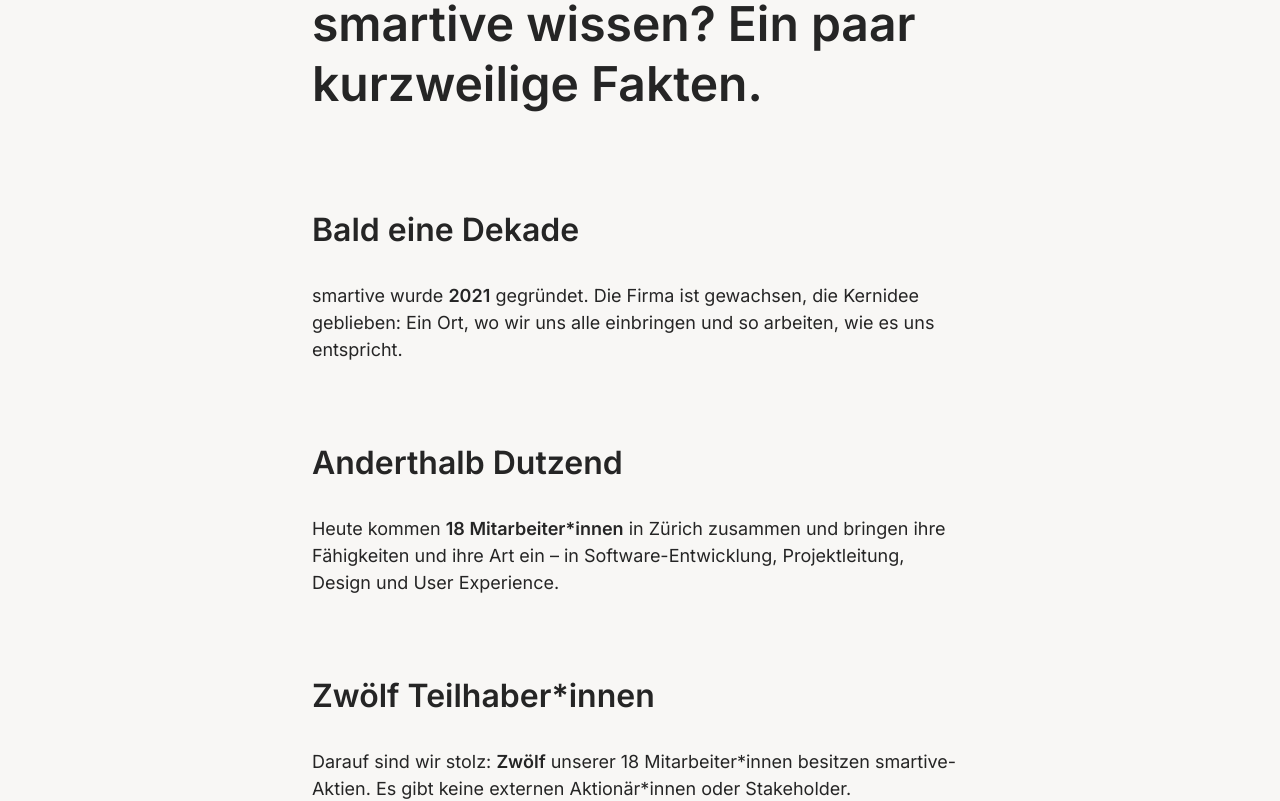
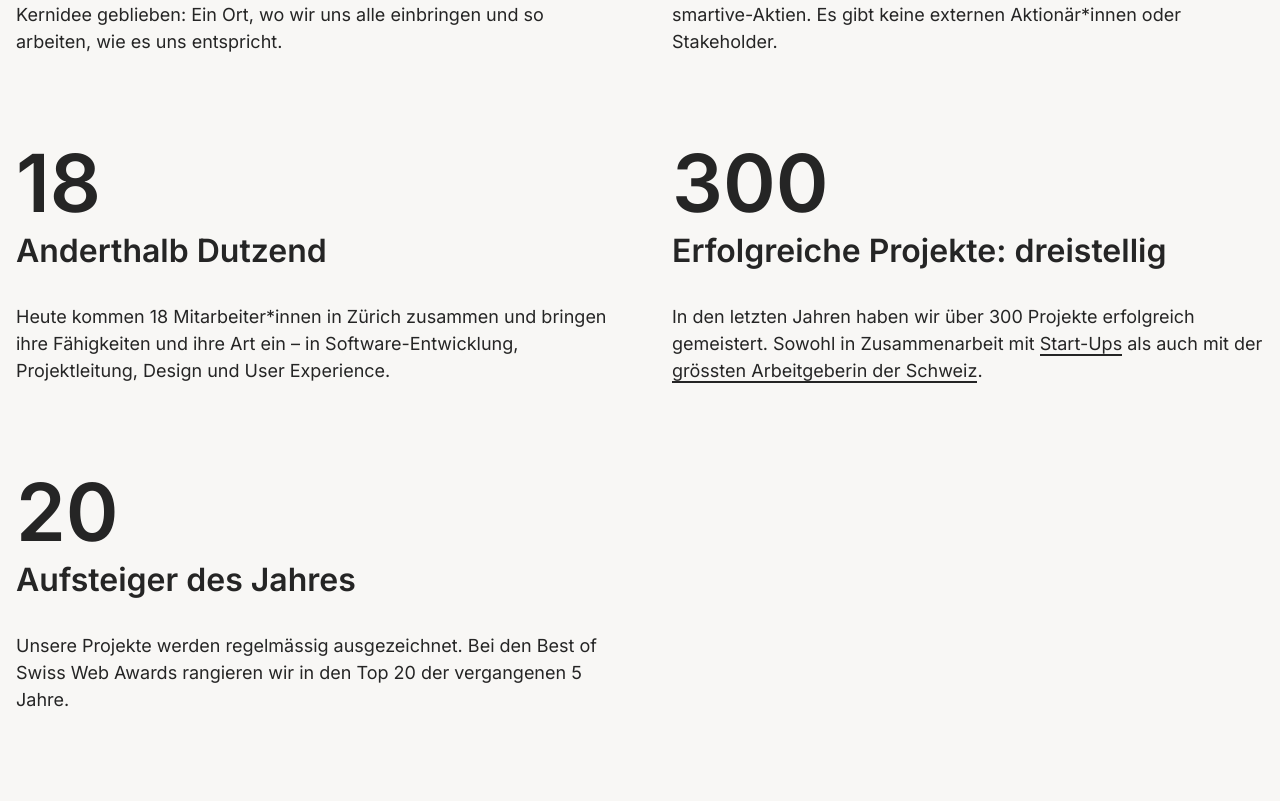
Before and after one commit to JavonGit/smart, a Next.js app: page /agentur in a window 1280 px wide. Shown: the part 5343-6144 px from the top of the page. Built offline with nearby package versions, Linux system fonts and the light colour scheme.

Commit message:
feat(SMRTVCH-39): add funny numbers to TextBlock

```diff
--- a/src/compositions/block-list.tsx
+++ /dev/null
@@ -1,13 +0,0 @@
-import React, { FC } from 'react';
-import { Heading2 } from '../elements/heading-2';
-
-type Props = {
-  title: string;
-};
-
-export const BlockList: FC<Props> = ({ title, children }) => (
-  <div className="grid grid-flow-row gap-8 xl:gap-16 max-w-prose mx-auto">
-    <Heading2>{title}</Heading2>
-    {children}
-  </div>
-);
--- a/src/compositions/text-block.tsx
+++ b/src/compositions/text-block.tsx
@@ -7,10 +7,12 @@ import { Link } from '../elements/link';
 type Props = {
   title: string;
   link?: { label: string; href: Url | string };
+  number?: number;
 };
 
-export const TextBlock: FC<Props> = ({ title, children, link }) => (
+export const TextBlock: FC<Props> = ({ title, children, link, number }) => (
   <div>
+    {number && <p className="text-xl lg:text-xxl font-bold">{number}</p>}
     <Heading3 as="p">{title}</Heading3>
     <Copy className={link ? 'mb-8' : ''}>{children}</Copy>
     {link && <Link href={link.href}>{link.label}</Link>}
--- a/src/pages/agentur.tsx
+++ b/src/pages/agentur.tsx
@@ -2,7 +2,6 @@ import { GetStaticProps, NextPage } from 'next';
 import Image from 'next/image';
 import React from 'react';
 import { ShuffleCard } from '../components/shuffle-card';
-import { BlockList } from '../compositions/block-list';
 import { PageHeader } from '../compositions/page-header';
 import { PageSection } from '../compositions/page-section';
 import { TextBlock } from '../compositions/text-block';
@@ -156,32 +155,29 @@ const Agentur: NextPage<Props> = ({ employees }) => {
               />
             </div>
           </Grid>
-        </PageSection>
-        <PageSection>
-          <BlockList title="Du willst noch mehr über smartive wissen? Ein paar kurzweilige Fakten.">
-            <TextBlock title="Bald eine Dekade">
-              smartive wurde <strong>2021</strong> gegründet. Die Firma ist gewachsen, die Kernidee geblieben: Ein Ort, wo
-              wir uns alle einbringen und so arbeiten, wie es uns entspricht.
+          <Grid cols={2}>
+            <TextBlock title="Bald eine Dekade" number={10}>
+              smartive wurde 2021 gegründet. Die Firma ist gewachsen, die Kernidee geblieben: Ein Ort, wo wir uns alle
+              einbringen und so arbeiten, wie es uns entspricht.
             </TextBlock>
-            <TextBlock title="Anderthalb Dutzend">
-              Heute kommen <strong>{Object.values(Employees).length} Mitarbeiter*innen</strong> in Zürich zusammen und
-              bringen ihre Fähigkeiten und ihre Art ein – in Software-Entwicklung, Projektleitung, Design und User
-              Experience.
+            <TextBlock title="Zwölf Teilhaber*innen" number={12}>
+              Darauf sind wir stolz: Zwölf unserer {Object.values(Employees).length} Mitarbeiter*innen besitzen
+              smartive-Aktien. Es gibt keine externen Aktionär*innen oder Stakeholder.
             </TextBlock>
-            <TextBlock title="Zwölf Teilhaber*innen">
-              Darauf sind wir stolz: <strong>Zwölf</strong> unserer {Object.values(Employees).length} Mitarbeiter*innen
-              besitzen smartive-Aktien. Es gibt keine externen Aktionär*innen oder Stakeholder.
+            <TextBlock title="Anderthalb Dutzend" number={Object.values(Employees).length}>
+              Heute kommen {Object.values(Employees).length} Mitarbeiter*innen in Zürich zusammen und bringen ihre
+              Fähigkeiten und ihre Art ein – in Software-Entwicklung, Projektleitung, Design und User Experience.
             </TextBlock>
-            <TextBlock title="Erfolgreiche Projekte: dreistellig">
-              In den letzten Jahren haben wir über <strong>300 Projekte</strong> erfolgreich gemeistert. Sowohl in
-              Zusammenarbeit mit <Link href="subsidia">Start-Ups</Link> als auch mit der{' '}
+            <TextBlock title="Erfolgreiche Projekte: dreistellig" number={300}>
+              In den letzten Jahren haben wir über 300 Projekte erfolgreich gemeistert. Sowohl in Zusammenarbeit mit{' '}
+              <Link href="subsidia">Start-Ups</Link> als auch mit der{' '}
               <Link href="/projekte/migipedia/">grössten Arbeitgeberin der Schweiz</Link>.
             </TextBlock>
-            <TextBlock title="Aufsteiger des Jahres">
+            <TextBlock title="Aufsteiger des Jahres" number={20}>
               Unsere Projekte werden regelmässig ausgezeichnet. Bei den Best of Swiss Web Awards rangieren wir in den Top 20
               der vergangenen 5 Jahre.
             </TextBlock>
-          </BlockList>
+          </Grid>
         </PageSection>
       </main>
     </div>
```
